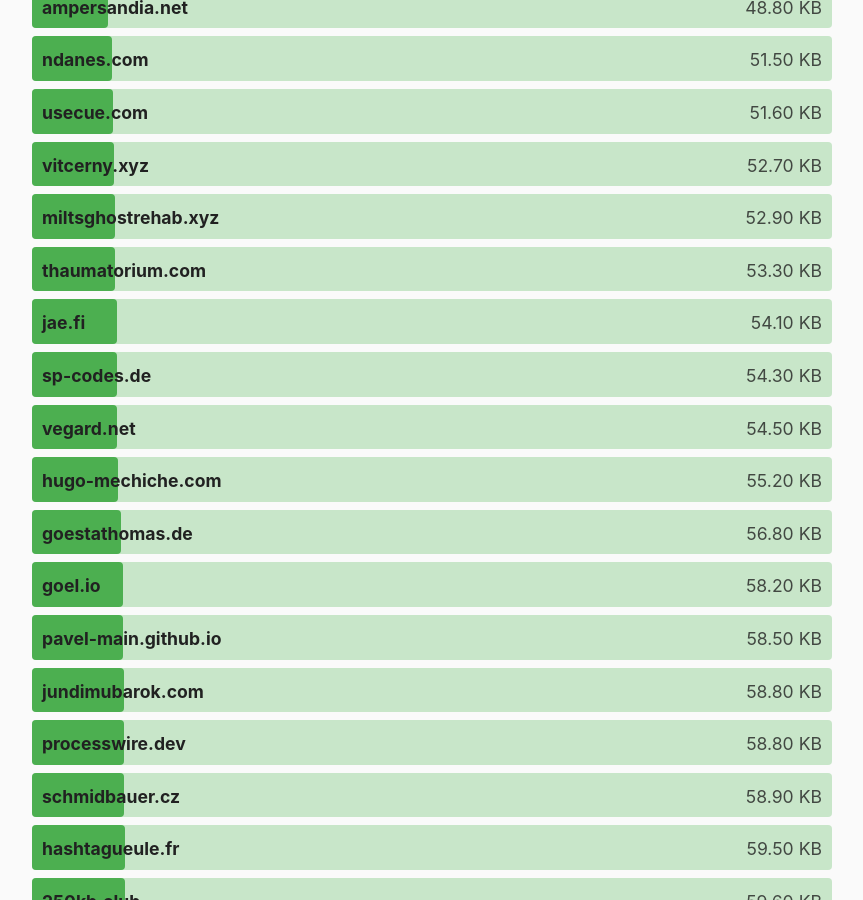
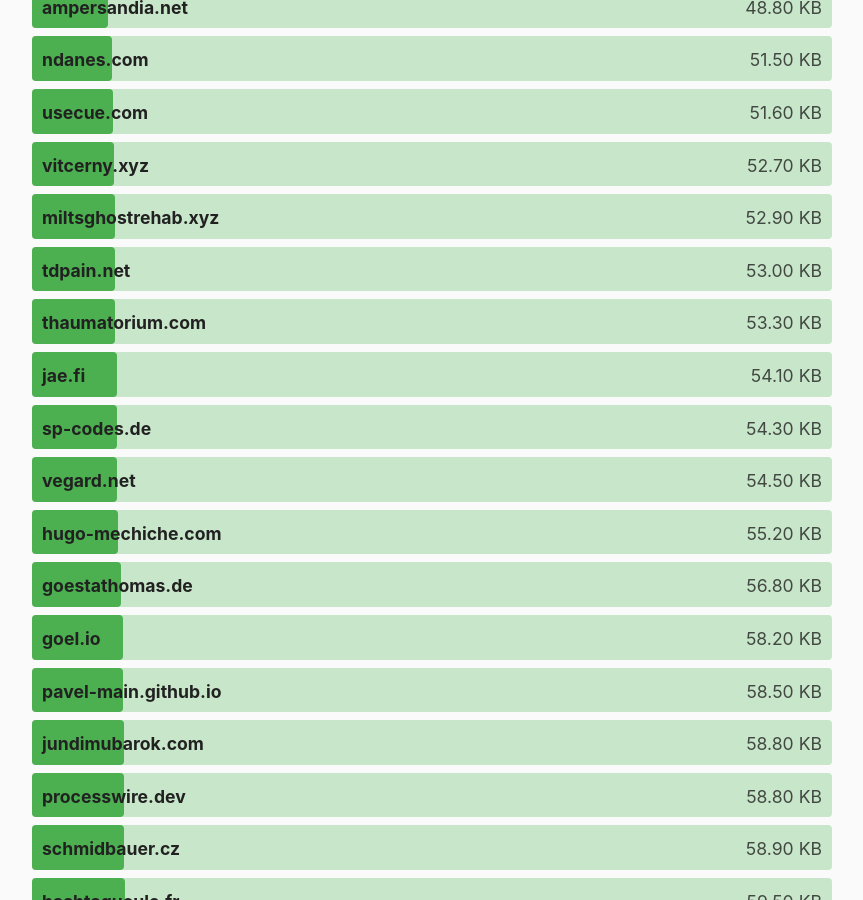
Before and after one commit to kevquirk/512kb.club, a Jekyll site: the page built from index.md, in a window 1280 px wide and 900 px high, scrolled down 11266 px. Shown: the whole window, without its empty margins (208-1071 px from the left). Built offline with Jekyll 4.4.1, drawn with Linux system fonts in a browser that asks for light colours.

Commit message:
Add `tdpain.net` to `sites.yml`
:)

https://gtmetrix.com/reports/www.tdpain.net/PZFn7piL/

```diff
--- a/_data/sites.yml
+++ b/_data/sites.yml
@@ -1973,6 +1973,11 @@
   size: 155
   last_checked: 2022-04-26
 
+- domain: tdpain.net
+  url: https://www.tdpain.net/
+  size: 53
+  last_checked: 2022-05-20
+
 - domain: tek256.com
   url: https://tek256.com/
   size: 228
```
